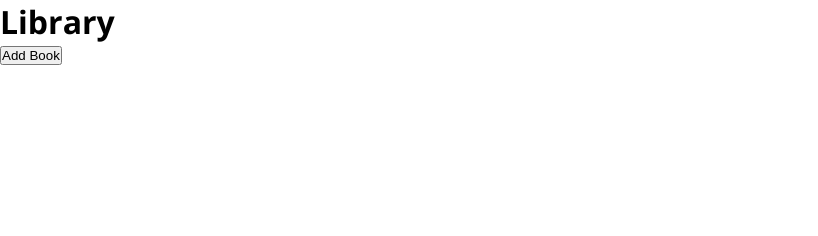
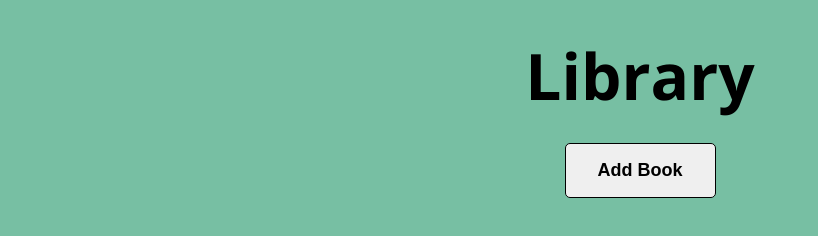
Before and after one commit to shakawillock/Library, a plain HTML site: page index.html in a window 1280 px wide. Shown: the whole page, without its empty margins (0-818 px from the left). Drawn offline with nearby package versions, Linux system fonts and the light colour scheme.

Commit message:
Add styles to body, title and container

```diff
--- a/css/styles.css
+++ b/css/styles.css
@@ -6,6 +6,17 @@
 
 body {
   font-family: 'Open Sans', sans-serif;
+  background-color: #77BFA3;
+}
+
+.title {
+  font-size: 4rem;
+  text-align: center;
+  margin: 2rem 0 1.5rem 0;
+}
+
+.container {
+ max-width: 1000px;
 }
 
 /* Modal */
@@ -19,6 +30,16 @@ body {
   height: 100%;
   overflow: auto;
   background-color: rgba(0, 0, 0, .4);
+}
+
+#modal-btn {
+  display: block;
+  margin: 0 auto;
+  padding: 1rem 2rem;
+  border: 1px solid #000;
+  border-radius: 5px;
+  font-size: 1.125rem;
+  font-weight: bold;
 }
 
 .modal-content {
@@ -37,7 +58,7 @@ body {
 }
 
 .close {
-  color: #aaa;
+  color: #000;
   font-size: 28px;
   font-weight: bold;
   cursor: pointer;
@@ -59,6 +80,10 @@ input {
   border-radius: 5px;
 }
 
+::placeholder {
+  color: #000;
+}
+
 input[type="checkbox"] {
   margin-bottom: 0;
   width: 20px;
```
